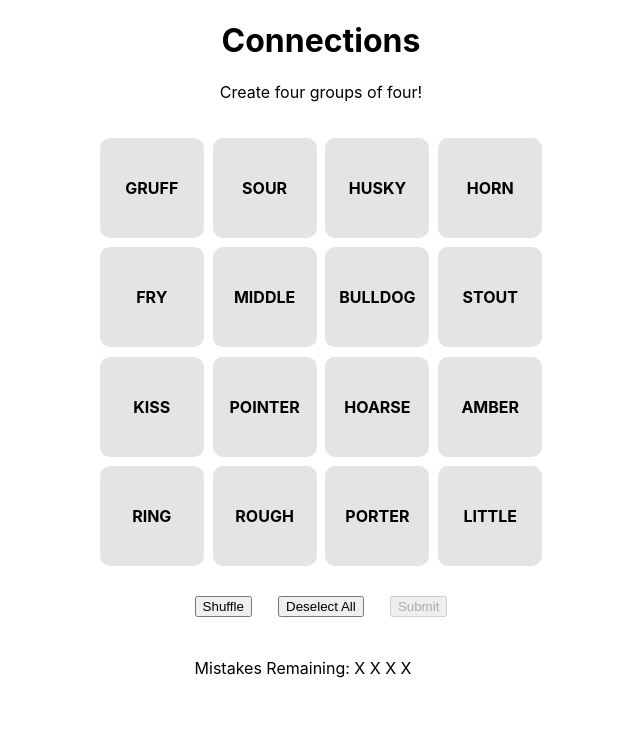
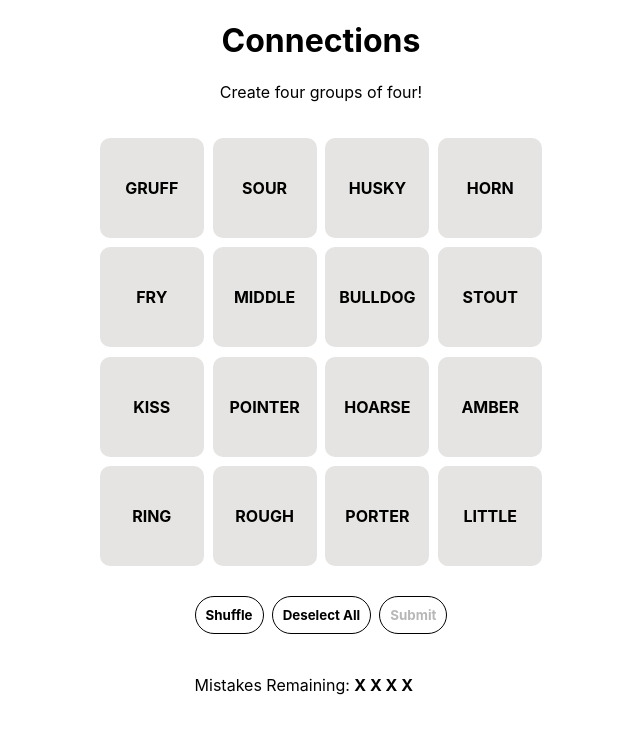
Before and after one commit to GriffinMichalak/nyt-connections, an Angular app: page / in a window 1280 px wide. Shown: the top 734 px of the page, without its empty margins (319-959 px from the left). Built offline with nearby package versions, Linux system fonts and the light colour scheme.

Commit message:
some edits

```diff
--- a/src/app/app.component.html
+++ b/src/app/app.component.html
@@ -5,6 +5,15 @@
     <div style="text-align: center;">
       <br><br><br><br><br>
       <h2>You Lose!</h2>
+      <div class="row playAgain" style="width: 10%; display: block;">
+        <button (click)="playAgain()" class="button-3" role="button">Play Again</button>
+       </div>
+    </div>
+  }
+  @else if (connectionsFound == 4) {
+    <div style="text-align: center;">
+      <br><br><br><br><br>
+      <h2>You Win!</h2>
       <div class="row" style="width: 10%;">
         <button (click)="playAgain()" class="button-3" role="button">Play Again</button>
        </div>
@@ -43,10 +52,10 @@
      <!-- Mistakes -->
     <br>
      <div id="mistakes" class="row" style="width: 20%; text-align: center;">
-      @if (mistakes == 4) { <p>Mistakes Remaining: X X X X</p> }
-      @else if (mistakes == 3) {<p>Mistakes Remaining: X X X</p> }
-      @else if (mistakes == 2) {<p>Mistakes Remaining: X X</p> }
-      @else if (mistakes == 1) {<p>Mistakes Remaining: X</p> }
+      @if (mistakes == 4) { <p>Mistakes Remaining: <b>X X X X</b></p> }
+      @else if (mistakes == 3) {<p>Mistakes Remaining: <b>X X X</b></p> }
+      @else if (mistakes == 2) {<p>Mistakes Remaining: <b>X X</b></p> }
+      @else if (mistakes == 1) {<p>Mistakes Remaining: <b>X</b></p> }
      </div>
   }
 
--- a/src/app/app.component.scss
+++ b/src/app/app.component.scss
@@ -6,6 +6,22 @@
 
 .heading {
     text-align: center;
+}
+
+button {
+    border: 1px solid black;
+    border-radius: 25px;
+    font-family: "Inter Tight", -apple-system, BlinkMacSystemFont, "Segoe UI", Roboto,
+    Helvetica, Arial, sans-serif, "Apple Color Emoji", "Segoe UI Emoji",
+    "Segoe UI Symbol";
+    font-weight: bold;
+    padding: 10px 10px 10px 10px;
+    background-color: white;
+}
+
+button:hover {
+    background-color: #f0f0f0;
+    cursor: pointer;
 }
 
 .row {
@@ -60,4 +76,8 @@
     #buttons, #mistakes {
         width: 100% !important;
     }
+
+    .playAgain {
+        width: 0% !important;
+    }
   }
--- a/src/app/app.component.ts
+++ b/src/app/app.component.ts
@@ -12,6 +12,7 @@
 })
 export class AppComponent implements OnInit {
   mistakes = 4;
+  connectionsFound = 0;
   maxSelections = 4;
   selectedCount = 0;
   selectedCards: Card[] = [];
```
